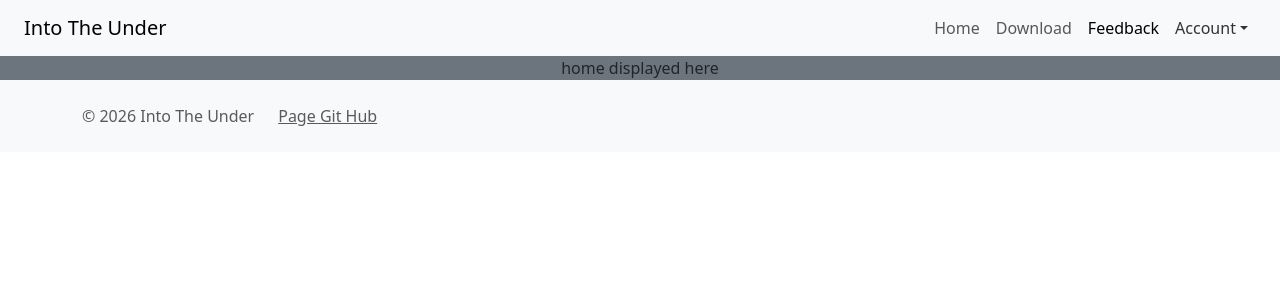
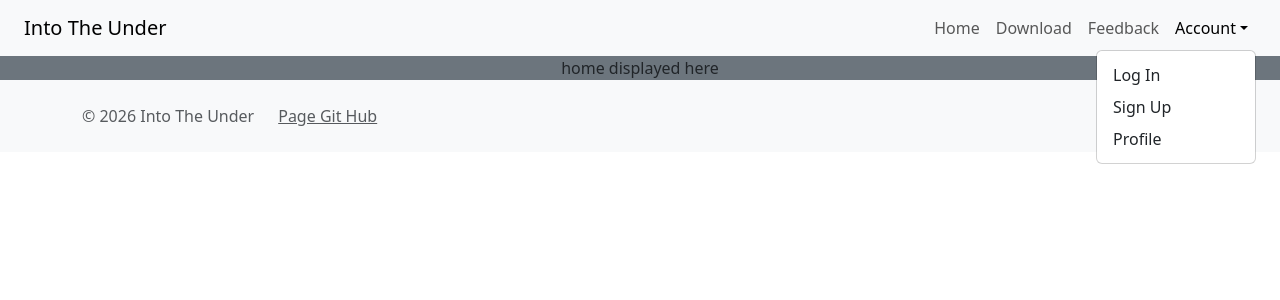
Before and after one commit to davislarson27/intotheunder, a React (Vite) app: page / in a window 1280 px wide. Both pictures are taken after a click on the button "Account". Shown: the top 300 px of the page. Built offline with nearby package versions, Linux system fonts and the light colour scheme.

Commit message:
routing is working + imported bootstrap js

```diff
--- a/src/app.jsx
+++ b/src/app.jsx
@@ -1,5 +1,6 @@
 import React from 'react';
 import 'bootstrap/dist/css/bootstrap.min.css';
+import "bootstrap/dist/js/bootstrap.bundle.min.js";
 import './app.css';
 
 import { BrowserRouter, NavLink, Route, Routes } from 'react-router-dom';
@@ -26,16 +27,16 @@ export default function App() {
                     <div className="collapse navbar-collapse" id="navbarSupportedContent">
                         <div className="d-flex ms-lg-auto">
                             <ul className="navbar-nav mb-2 mb-lg-0">
-                                <li className="nav-item"><a href="index.html" className="nav-link">Home</a></li>
-                                <li className="nav-item"><a href="download.html" className="nav-link">Download</a></li>
-                                <li className="nav-item"><a href="feedback.html" className="nav-link active">Feedback</a></li>
+                                <li className="nav-item"><NavLink to="home" className="nav-link">Home</NavLink></li>
+                                <li className="nav-item"><NavLink to="download" href="download.html" className="nav-link">Download</NavLink></li>
+                                <li className="nav-item"><NavLink to="feedback" href="feedback.html" className="nav-link">Feedback</NavLink></li>
                                 <li className="nav-item dropdown">
                                     <a className="nav-link dropdown-toggle" href="#" role="button" data-bs-toggle="dropdown" aria-expanded="false">Account</a>
 
                                     <ul className="dropdown-menu dropdown-menu-end">
-                                        <li><a className="dropdown-item" href="log_in.html">Log In</a></li>
-                                        <li><a className="dropdown-item" href="sign_up.html">Sign Up</a></li>
-                                        <li><a className="dropdown-item" href="profile.html">Profile</a></li>
+                                        <li><NavLink className="dropdown-item" to="log_in">Log In</NavLink></li>
+                                        <li><NavLink className="dropdown-item" to="sign_up">Sign Up</NavLink></li>
+                                        <li><NavLink className="dropdown-item" to="profile">Profile</NavLink></li>
                                     </ul>
 
                                 </li>
@@ -71,8 +72,6 @@ export default function App() {
             </div>
         </footer>
 
-        {/* <script src="https://cdn.jsdelivr.net/npm/bootstrap@5.2.3/dist/js/bootstrap.bundle.min.js" integrity="sha384-kenU1KFdBIe4zVF0s0G1M5b4hcpxyD9F7jL+jjXkk+Q2h455rYXK/7HAuoJl+0I4" crossorigin="anonymous"></script> */}
-
     </BrowserRouter>
   );
 }
```
Also changed, not shown: 2 other files (tests, documents, lock files or other folders).
